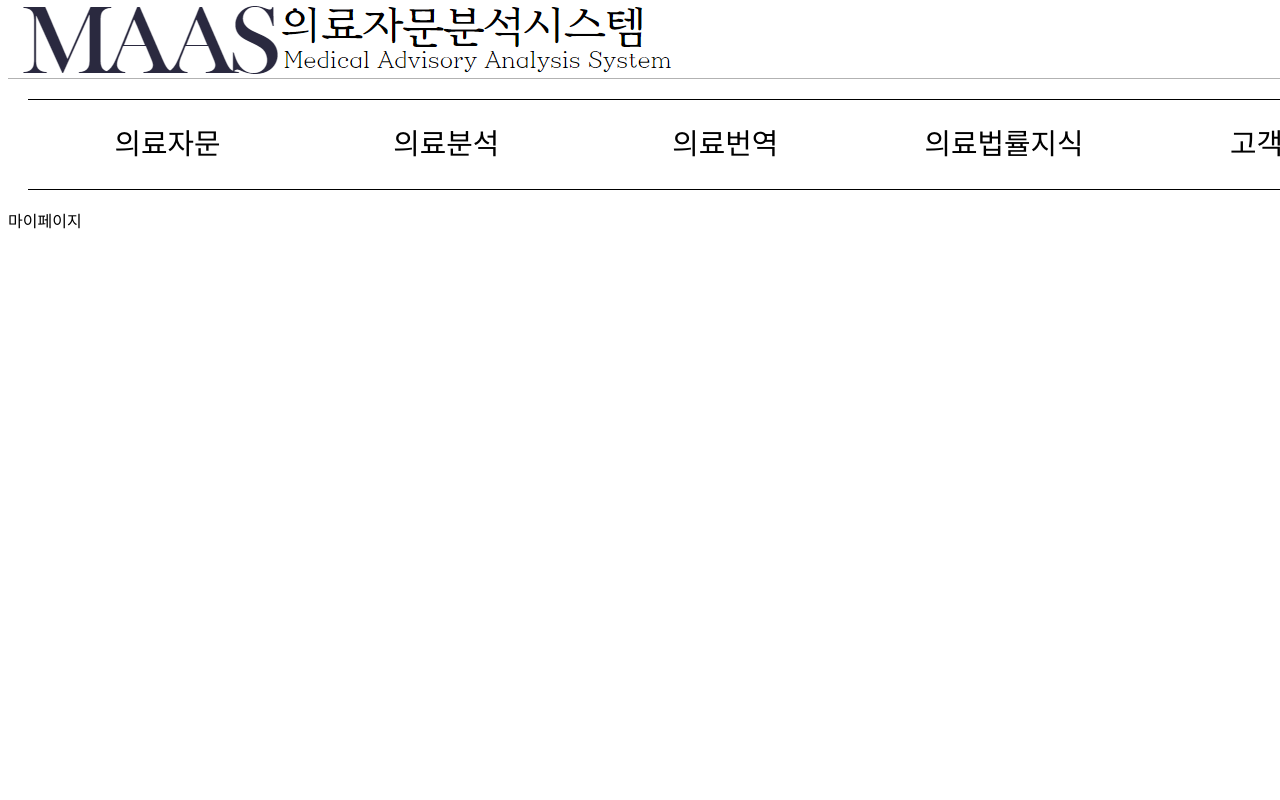
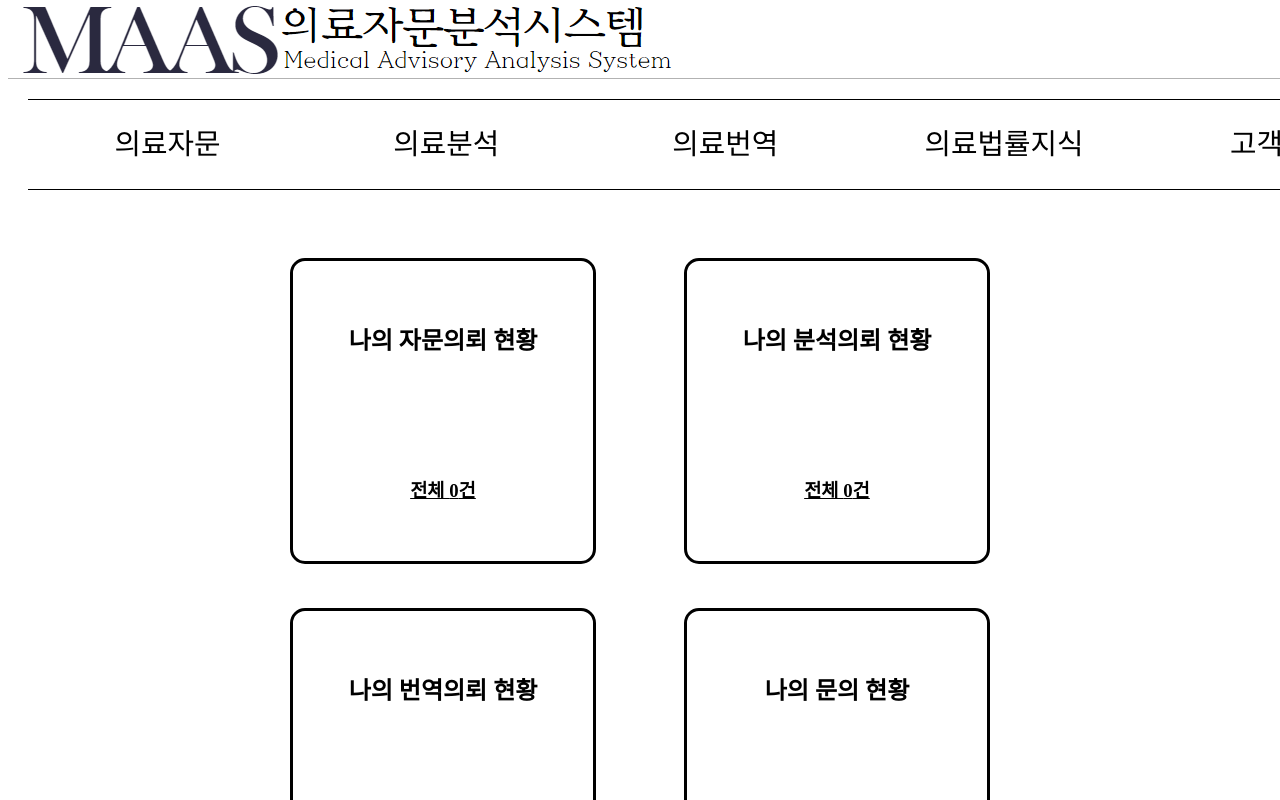
Before and after one commit to dudxo/Medical_Advice_review, a React (Create React App) app in the folder FE/medic/: page /medic/mypage in a window 1280 px wide. Shown: the top 800 px of the page. Built offline with nearby package versions, Linux system fonts and the light colour scheme; no server answers.

Commit message:
[Feat] 마이페이지 건수조회기능 추가

```diff
--- a/FE/medic/src/components/Header.js
+++ b/FE/medic/src/components/Header.js
@@ -162,7 +162,7 @@ export default function Header({}) {
 
     const btn_program_myAdviceList_view = (e) => {
         if (isSession) {
-            navigate('/medic/mypage');
+            navigate('/medic/advice/adviceList');
         } else {
             alert('로그인 후 이용해주세요!');
             navigate('/mediclogin');
@@ -171,7 +171,7 @@ export default function Header({}) {
 
     const btn_program_myAnalysisList_view = (e) => {
         if (isSession) {
-            navigate('/medic/mypage');
+            navigate('/medic/analysis/analysisList');
         } else {
             alert('로그인 후 이용해주세요!');
             navigate('/mediclogin');
@@ -180,7 +180,7 @@ export default function Header({}) {
 
     const btn_program_myTranslateList_view = (e) => {
         if (isSession) {
-            navigate('/medic/mypage');
+            navigate('/meidc/translate/translateList');
         } else {
             alert('로그인 후 이용해주세요!');
             navigate('/mediclogin');
@@ -188,6 +188,14 @@ export default function Header({}) {
     }
 
     const btn_program_changeMemberInfo_view = (e) => {
+        if (isSession) {
+            navigate('/medic/mypage');
+        } else {
+            alert('로그인 후 이용해주세요!');
+            navigate('/mediclogin');
+        }
+    }
+    const btn_program_mypage_view = e => {
         if (isSession) {
             navigate('/medic/mypage');
         } else {
@@ -254,6 +262,7 @@ export default function Header({}) {
                 <li>
                     <button>마이페이지</button>
                     <ul className={`${navigator.submenu}`}>
+                        <li><span onClick={btn_program_mypage_view}>마이페이지</span></li>
                         <li><span onClick={btn_program_myAdviceList_view}>나의 자문의뢰현황</span></li>
                         <li><span onClick={btn_program_myAnalysisList_view}>나의 분석의뢰현황</span></li>
                         <li><span onClick={btn_program_myTranslateList_view}>나의 번역의뢰현황</span></li>
--- /dev/null
+++ b/FE/medic/src/css/Mypage.module.css
@@ -0,0 +1,36 @@
+.mypage_box{
+    width: 800px;
+    height: 800px;
+    margin: 0 auto;
+    display: flex;
+    justify-content: center;
+    align-items: center;
+}
+.mypage_requestcount_box{
+    width: 700px;
+    height: 700px;
+    display: flex;
+    flex-direction: column;
+    justify-content: center;
+    align-items: center;
+}
+.mypage_count_wrap{
+    width: 700px;
+    height: 350px;
+    display: flex;
+    justify-content: space-between;
+}
+.mypage_countbox{
+    width: 300px;
+    height: 300px;
+    border: 3px solid black;
+    display: flex;
+    flex-direction: column;
+    justify-content: space-around;
+    align-items: center;
+    border-radius: 15px;
+    cursor: pointer;
+}
+.my_count{
+    text-decoration: underline;
+}
--- a/FE/medic/src/pages/Loginpage.js
+++ b/FE/medic/src/pages/Loginpage.js
@@ -2,7 +2,6 @@ import React, { useState } from 'react';
 import axios from 'axios'
 import { useNavigate } from 'react-router-dom';
 import style from '../css/Loginpage.module.css'
-import { Cookies } from 'react-cookie';
 
 
 export default function Loginpage(){
--- a/FE/medic/src/pages/Mypage/Mypage.js
+++ b/FE/medic/src/pages/Mypage/Mypage.js
@@ -1,9 +1,77 @@
-import React from "react";
+import React, { useEffect, useState } from "react";
+import mypage from '../../css/Mypage.module.css'
+import axios from "axios";
+import { useNavigate } from "react-router-dom";
 
 export default function Mypage(){
+    const [myAdvice, setMyAdvice] = useState(0)
+    const [myanalysis, setMyAnalysis] = useState(0)
+    const [myTranslation, setMyTranslation] = useState(0)
+    //const [myRequest, setMyRequset] = useState(0)
+
+    const navigate = useNavigate();
+    const myRequestcount = async()=>{
+        try{
+            const advice = await axios.get('/mypage/myAdviceSituation')
+            setMyAdvice(advice.data)
+            const Analysis = await axios.get('/mypage/myAnalyzeSituation')
+            setMyAnalysis(Analysis.data)
+            const Translation = await axios.get('/mypage/myTranslationSituation')
+            setMyTranslation(Translation.data)
+            // 문의현황 건수 조회 추가
+        } catch(err){
+            console.log(err)
+        }
+    }
+
+    useEffect(()=>{
+        myRequestcount();
+    }, [])
+
+    const btn_show_myAdvice = e => {
+        navigate('/medic/advice/adviceList')
+
+
+    }
+    const btn_show_myAnalysis = e => {
+        navigate('/medic/analysis/analysisList')
+    }
+
+    const btn_show_myTranslaion = e => {
+        navigate('/meidc/translate/translateList')
+    }
     return(
-        <>
-            마이페이지
-        </>
+        <div className={mypage.mypage_box}>
+            <div className={mypage.mypage_requestcount_box}>
+                <div className={mypage.mypage_count_wrap}>
+                    <div className={mypage.mypage_countbox} onClick={btn_show_myAdvice}>
+                        <h2 className={mypage.my_counttitle}>나의 자문의뢰 현황</h2>
+                        <div className={mypage.my_count}>
+                            <h3>전체 {myAdvice}건</h3>
+                        </div>
+                    </div>
+                    <div className={mypage.mypage_countbox} onClick={btn_show_myAnalysis}>
+                        <h2 className={mypage.my_counttitle}>나의 분석의뢰 현황</h2>
+                        <div className={mypage.my_count}>
+                            <h3>전체 {myanalysis}건</h3>
+                        </div>
+                    </div>
+                </div>
+                <div className={mypage.mypage_count_wrap}>
+                    <div className={mypage.mypage_countbox} onClick={btn_show_myTranslaion}>
+                        <h2 className={mypage.my_counttitle}>나의 번역의뢰 현황</h2>
+                        <div className={mypage.my_count}>
+                            <h3>전체 {myTranslation}건</h3>
+                        </div>
+                    </div>
+                    <div className={mypage.mypage_countbox}>
+                        <h2 className={mypage.my_counttitle}>나의 문의 현황</h2>
+                        <div className={mypage.my_count}>
+                            <h3>전체 0건</h3>
+                        </div>
+                    </div>
+                </div>
+            </div>
+        </div>
     )
 }
```
